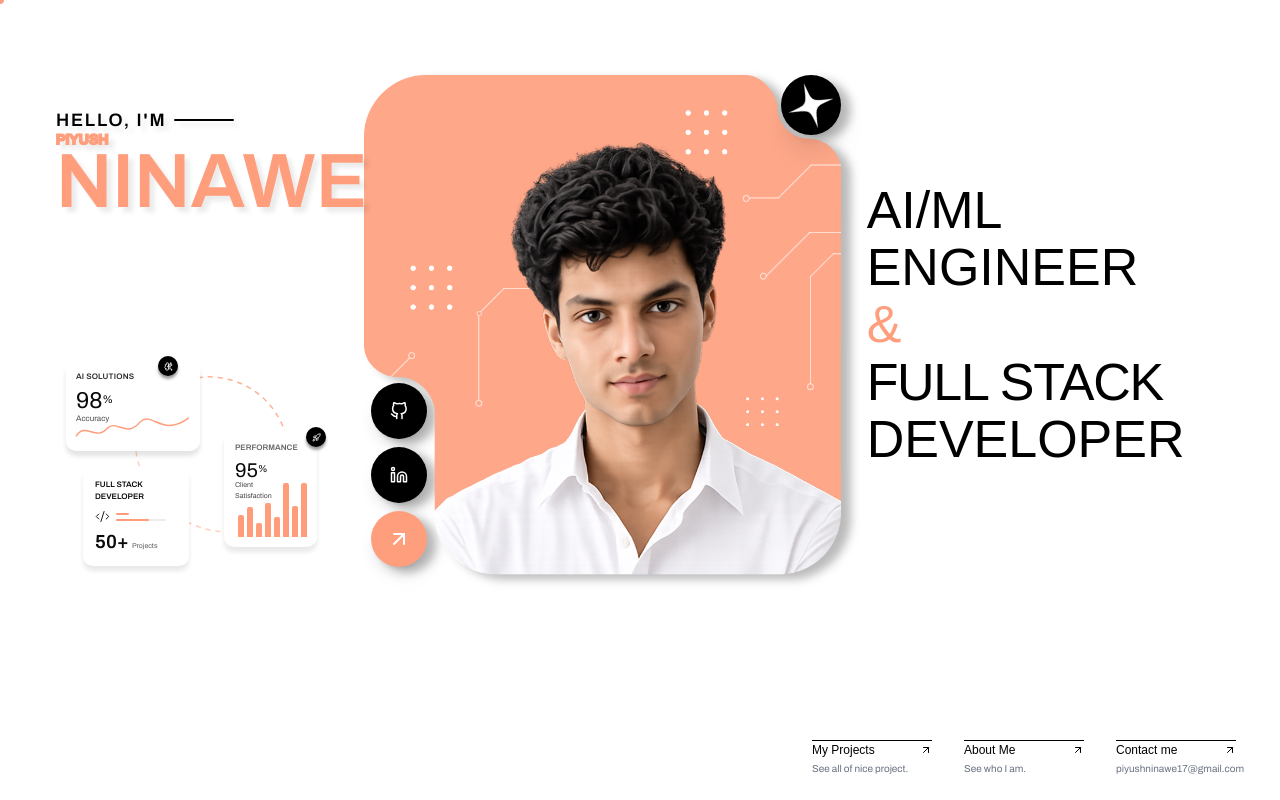
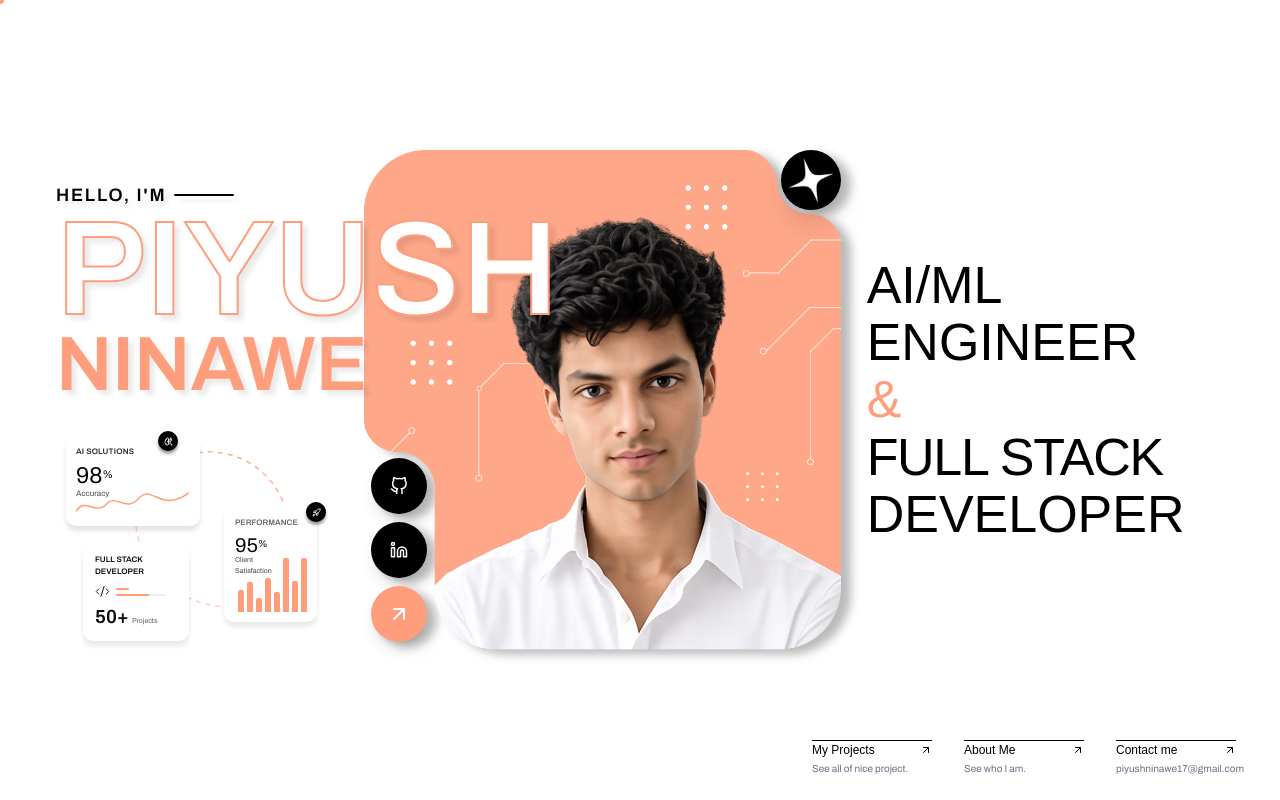
Before and after one commit to piyush241203/Portfolio, a Next.js app: page / in a window 1280 px wide. Shown: the top 800 px of the page. Built offline with nearby package versions, Linux system fonts and the light colour scheme; a web font is replaced by a local one.

Commit message:
feat: create initial Hero component with motion animations and layout structure

```diff
--- a/src/components/Hero.tsx
+++ b/src/components/Hero.tsx
@@ -12,8 +12,18 @@ export default function Hero() {
   };
 
   return (
-    <section id="home" className="fixed top-0 left-0 w-full min-h-[650px] bg-white overflow-hidden flex justify-center lg:items-center items-start z-0">
+    <section id="home" className="fixed top-0 left-0 w-full h-screen bg-white overflow-hidden z-0">
 
+    <div
+        className="
+      h-full
+      overflow-y-auto
+      [&::-webkit-scrollbar]:hidden
+      [-ms-overflow-style:none]
+      [scrollbar-width:none]
+      flex justify-center lg:items-center items-start
+    "
+    >
 
       <div className="relative max-w-[1280px] mx-auto w-full flex flex-col xl:flex-row items-center justify-center gap-4 xl:gap-6">
 
@@ -32,7 +42,7 @@ export default function Hero() {
               </div>
 
               <div className="flex flex-col -mt-2 md:-mt-4 mb-0">
-                <h1 className="name-piyush font-archivo font-semibold text-[60px] lg:text-[130px] xl:text-[14px] leading-[0.9] text-[#ffffff] tracking-normal [-webkit-text-stroke:2px_#FF9E7C]">
+                <h1 className="name-piyush font-archivo font-semibold text-[60px] lg:text-[130px] xl:text-[134px] leading-[0.9] text-[#ffffff] tracking-normal [-webkit-text-stroke:2px_#FF9E7C]">
                   PIYU<span className="lg:[-webkit-text-stroke:2px_#FF9E7C]">SH</span>
                 </h1>
                 <h1 className="font-archivo font-semibold text-[34px] lg:text-[80px] xl:text-[77px] leading-[0.9] text-[#FF9E7C] tracking-normal">
@@ -96,7 +106,7 @@ export default function Hero() {
           </motion.div>
 
           <motion.div
-            className="hidden lg:block absolute left-8 lg:left-14 z-70 lg:bottom-0 -bottom-58"
+            className="absolute left-8 lg:left-14 z-70 lg:bottom-0 -bottom-88"
             initial={{ opacity: 0, x: -60 }}
             animate={{ opacity: 1, x: 0 }}
             transition={{ duration: 0.8, ease: 'easeOut', delay: 0.1 }}
@@ -231,6 +241,7 @@ export default function Hero() {
         </motion.div>
 
       </div>
+      </div>
     </section >
   );
 }
```
